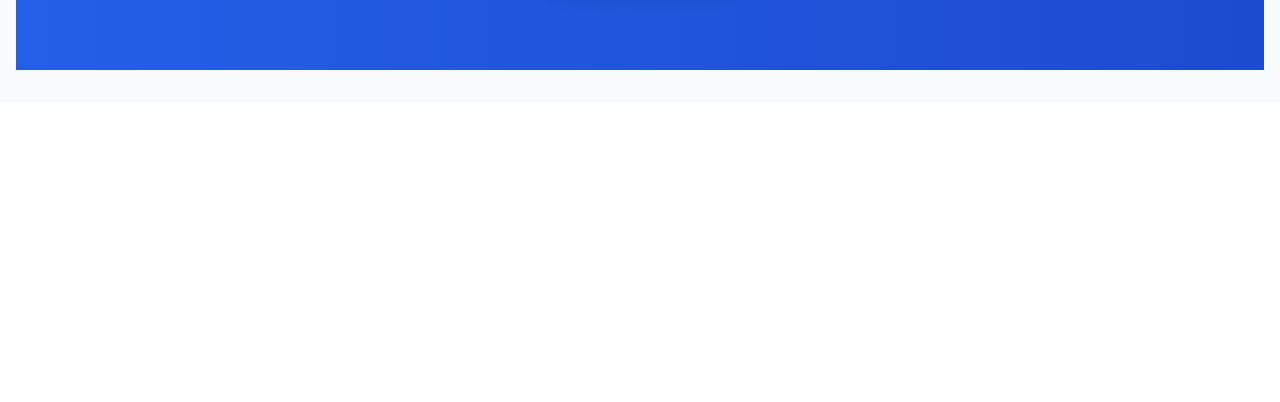
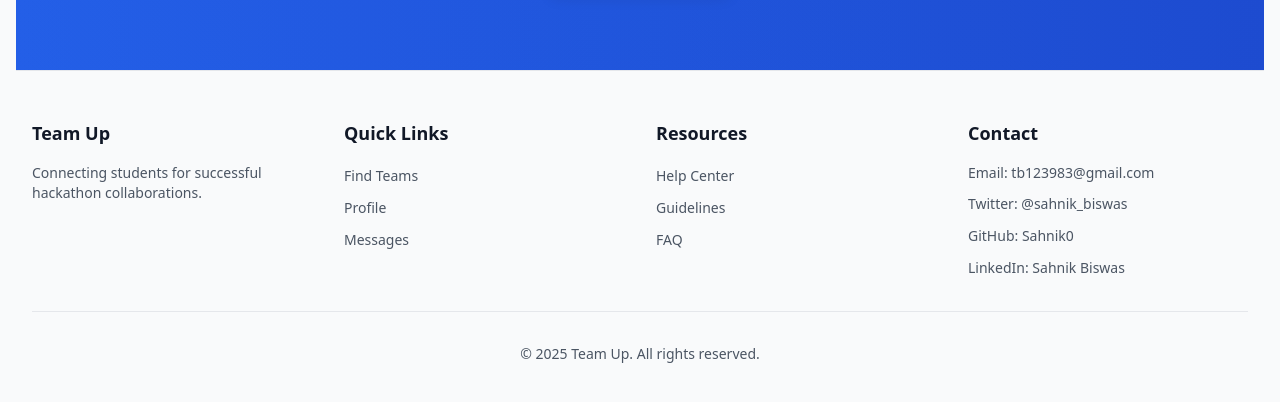
Before and after one commit to Shreyas0017/Team-Up, a React (Vite) app: page / in a window 1280 px wide. Shown: the part 1199-1601 px from the top of the page. Before the commit the page ends 1301 px from the top, so only its background shows below. Built offline with nearby package versions, Linux system fonts and the light colour scheme; no server answers.

Commit message:
Badges added

```diff
--- a/src/pages/Home.tsx
+++ b/src/pages/Home.tsx
@@ -166,6 +166,85 @@ export default function Home() {
               </div>
             </div>
           </motion.section>
+
+          {/* Footer Section */}
+          <footer className="bg-gray-50 border-t border-gray-200">
+            <div className="container mx-auto px-4 py-12">
+              <div className="grid grid-cols-2 md:grid-cols-4 gap-8">
+                {/* Company Info */}
+                <div>
+                  <h3 className="text-lg font-semibold text-gray-900 mb-4">Team Up</h3>
+                  <p className="text-gray-600 text-sm">
+                    Connecting students for successful hackathon collaborations.
+                  </p>
+                </div>
+
+                {/* Quick Links */}
+                <div>
+                  <h3 className="text-lg font-semibold text-gray-900 mb-4">Quick Links</h3>
+                  <ul className="space-y-2">
+                    <li><Link to="/teams" className="text-gray-600 hover:text-blue-600 text-sm">Find Teams</Link></li>
+                    <li><Link to="/profile" className="text-gray-600 hover:text-blue-600 text-sm">Profile</Link></li>
+                    <li><Link to="/chat" className="text-gray-600 hover:text-blue-600 text-sm">Messages</Link></li>
+                  </ul>
+                </div>
+
+                {/* Resources */}
+                <div>
+                  <h3 className="text-lg font-semibold text-gray-900 mb-4">Resources</h3>
+                  <ul className="space-y-2">
+                    <li><a href="#" className="text-gray-600 hover:text-blue-600 text-sm">Help Center</a></li>
+                    <li><a href="#" className="text-gray-600 hover:text-blue-600 text-sm">Guidelines</a></li>
+                    <li><a href="#" className="text-gray-600 hover:text-blue-600 text-sm">FAQ</a></li>
+                  </ul>
+                </div>
+
+                {/* Contact */}
+                <div>
+                  <h3 className="text-lg font-semibold text-gray-900 mb-4">Contact</h3>
+                  <ul className="space-y-2">
+                    <li className="text-gray-600 text-sm">Email: tb123983@gmail.com</li>
+                    <li>
+                      <a
+                        href="https://x.com/sahnik_biswas"
+                        target="_blank"
+                        rel="noopener noreferrer"
+                        className="text-gray-600 hover:text-blue-600 text-sm inline-flex items-center"
+                      >
+                        Twitter: @sahnik_biswas
+                      </a>
+                    </li>
+                    <li>
+                      <a
+                        href="https://github.com/Sahnik0"
+                        target="_blank"
+                        rel="noopener noreferrer"
+                        className="text-gray-600 hover:text-blue-600 text-sm inline-flex items-center"
+                      >
+                        GitHub: Sahnik0
+                      </a>
+                    </li>
+                    <li>
+                      <a
+                        href="https://www.linkedin.com/in/sahnik-biswas-8514012a7/"
+                        target="_blank"
+                        rel="noopener noreferrer"
+                        className="text-gray-600 hover:text-blue-600 text-sm inline-flex items-center"
+                      >
+                        LinkedIn: Sahnik Biswas
+                      </a>
+                    </li>
+                  </ul>
+                </div>
+              </div>
+
+              <div className="border-t border-gray-200 mt-8 pt-8 text-center">
+                <p className="text-gray-600 text-sm">
+                  © {new Date().getFullYear()} Team Up. All rights reserved.
+                </p>
+              </div>
+            </div>
+          </footer>
         </div>
       </div>
     </>
--- a/src/pages/Teams.tsx
+++ b/src/pages/Teams.tsx
@@ -32,6 +32,38 @@ const skillCategories: { id: SkillCategory; label: string; icon: React.ReactNode
   { id: 'data', label: 'Data', icon: <LineChart className="h-5 w-5" /> },
 ];
 
+const getBadgeInfo = (connections: number) => {
+  if (connections >= 20) {
+    return {
+      label: 'Elite Networker',
+      color: 'bg-gradient-to-r from-amber-400 via-yellow-500 to-amber-600',
+      textColor: 'text-amber-900',
+      borderColor: 'border-amber-300',
+      icon: '👑',
+      ringColor: 'ring-amber-200'
+    };
+  } else if (connections >= 10) {
+    return {
+      label: 'Pro Connector',
+      color: 'bg-gradient-to-r from-blue-400 via-blue-500 to-blue-600',
+      textColor: 'text-blue-900',
+      borderColor: 'border-blue-300',
+      icon: '⭐',
+      ringColor: 'ring-blue-200'
+    };
+  } else if (connections >= 5) {
+    return {
+      label: 'Rising Star',
+      color: 'bg-gradient-to-r from-emerald-400 via-emerald-500 to-emerald-600',
+      textColor: 'text-emerald-900',
+      borderColor: 'border-emerald-300',
+      icon: '🌟',
+      ringColor: 'ring-emerald-200'
+    };
+  }
+  return null;
+};
+
 export default function Teams() {
   const { user } = useAuth();
   const [users, setUsers] = useState<User[]>([]);
@@ -54,7 +86,7 @@ export default function Teams() {
           .filter(doc => doc.id !== user.uid)
           .map(doc => ({
             uid: doc.id,
-            ...doc.data(),
+            ...(doc.data() as any),
             connections: 0 // Initialize connections count
           } as User));
 
@@ -357,7 +389,26 @@ export default function Teams() {
                     </div>
                   )}
                   <div className="ml-3">
-                    <h3 className="font-semibold">{targetUser.displayName}</h3>
+                    <div className="flex items-center gap-2">
+                      <h3 className="font-semibold">{targetUser.displayName}</h3>
+                      {getBadgeInfo(targetUser.connections) && (
+                        <span
+                          className={`
+                            ${getBadgeInfo(targetUser.connections)?.color}
+                            inline-flex items-center p-1.5
+                            border ${getBadgeInfo(targetUser.connections)?.borderColor}
+                            shadow-sm ring-1 ring-inset ${getBadgeInfo(targetUser.connections)?.ringColor}
+                            rounded-full backdrop-blur-sm backdrop-filter
+                            transition-all duration-300 ease-in-out
+                            hover:scale-110
+                            tooltip-container
+                          `}
+                          title={getBadgeInfo(targetUser.connections)?.label}
+                        >
+                          <span className="text-base">{getBadgeInfo(targetUser.connections)?.icon}</span>
+                        </span>
+                      )}
+                    </div>
                     <p className="text-sm text-gray-500 capitalize">
                       {targetUser.experience} Developer
                     </p>
@@ -436,7 +487,28 @@ export default function Teams() {
                       </div>
                     )}
                     <div className="ml-4">
-                      <h2 className="text-2xl font-bold">{selectedUser.displayName}</h2>
+                      <div className="flex items-center gap-2">
+                        <h2 className="text-2xl font-bold">{selectedUser.displayName}</h2>
+                        {getBadgeInfo(selectedUser.connections) && (
+                          <span
+                            className={`
+                              ${getBadgeInfo(selectedUser.connections)?.color}
+                              inline-flex items-center px-3 py-1.5 text-sm font-medium
+                              border ${getBadgeInfo(selectedUser.connections)?.borderColor}
+                              shadow-sm ring-1 ring-inset ${getBadgeInfo(selectedUser.connections)?.ringColor}
+                              rounded-full backdrop-blur-sm backdrop-filter
+                              transition-all duration-300 ease-in-out
+                              hover:scale-105 hover:shadow-md
+                              animate-fadeIn
+                            `}
+                          >
+                            <span className="mr-2 text-lg">{getBadgeInfo(selectedUser.connections)?.icon}</span>
+                            <span className="font-semibold text-white">
+                              {getBadgeInfo(selectedUser.connections)?.label}
+                            </span>
+                          </span>
+                        )}
+                      </div>
                       <p className="text-gray-500 capitalize">{selectedUser.experience} Developer</p>
                       <p className="text-sm text-gray-500">
                         {selectedUser.connections} Connections
```
